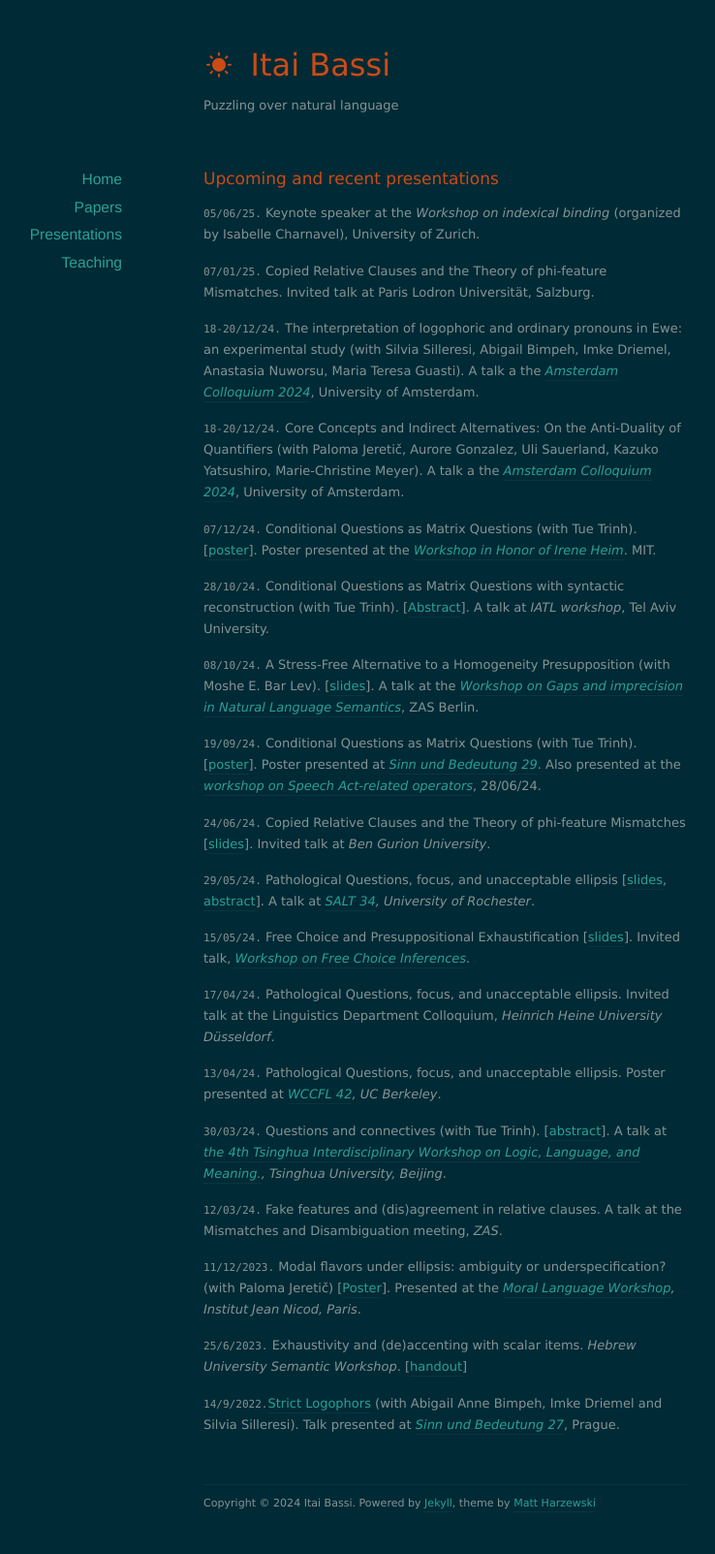
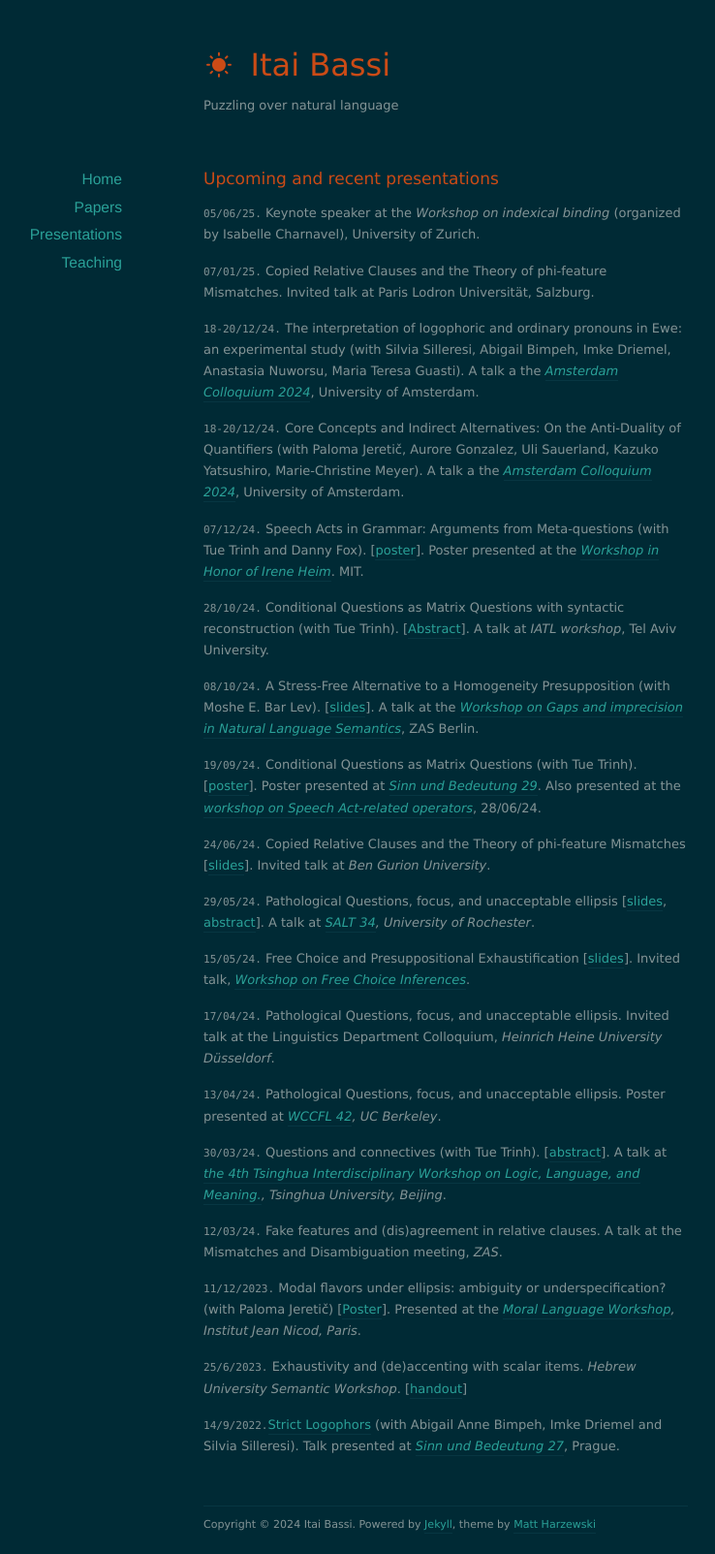
Before and after one commit to itaibassi/itaibassi.github.io, a Jekyll site: the page built from presentations/index.markdown, in a window 1280 px wide. Shown: the whole page at 97% size, without its empty margins (180-918 px from the left). Built offline with Jekyll 4.4.1, drawn with Linux system fonts in a browser that asks for light colours; nearby versions of some CDN libraries; before the commit the page ends 1580 px from its top, so only the background shows below that.

Commit message:
Update index.markdown

```diff
--- a/presentations/index.markdown
+++ b/presentations/index.markdown
@@ -23,7 +23,8 @@ title: Recent Presentations
 On the Anti-Duality of Quantifiers
  (with Paloma Jeretič, Aurore Gonzalez, Uli Sauerland, Kazuko Yatsushiro, Marie-Christine Meyer).   A talk a the *[Amsterdam Colloquium 2024](https://events.illc.uva.nl/AC/AC2024/Conference/)*,  University of Amsterdam.
 
-`07/12/24.`  Conditional Questions as Matrix Questions (with Tue Trinh).
+`07/12/24.`  Speech Acts in Grammar:
+Arguments from Meta-questions (with Tue Trinh and Danny Fox).
  [[poster](https://www.dropbox.com/scl/fi/3yvg7eel1qo3e6wqtytrl/POSTER_speech-acts_mit.pdf?rlkey=k6n33eb0dx4mpof003nzbxd2h&dl=0)]. Poster presented at the *[Workshop in Honor of Irene Heim](https://linguistics.mit.edu/heimfest/)*. MIT.
 
 
```
